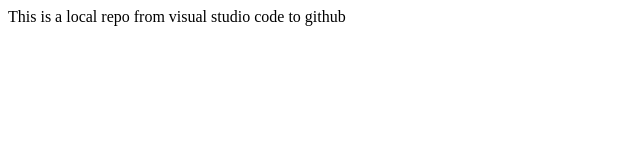
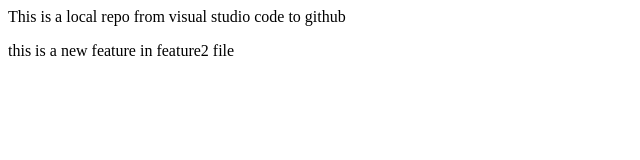
Before and after one commit to khubaibalikhan/localRepo, a plain HTML site: page index.html in a window 1280 px wide. Shown: the whole page, without its empty margins (0-640 px from the left). Drawn offline with Linux system fonts and the light colour scheme.

Commit message:
new feature in feature2 file

```diff
--- a/index.html
+++ b/index.html
@@ -1 +1,2 @@
 <p> This is a local repo from visual studio code  to github</p>
+<p>this  is a new feature in feature2 file</p>
```
